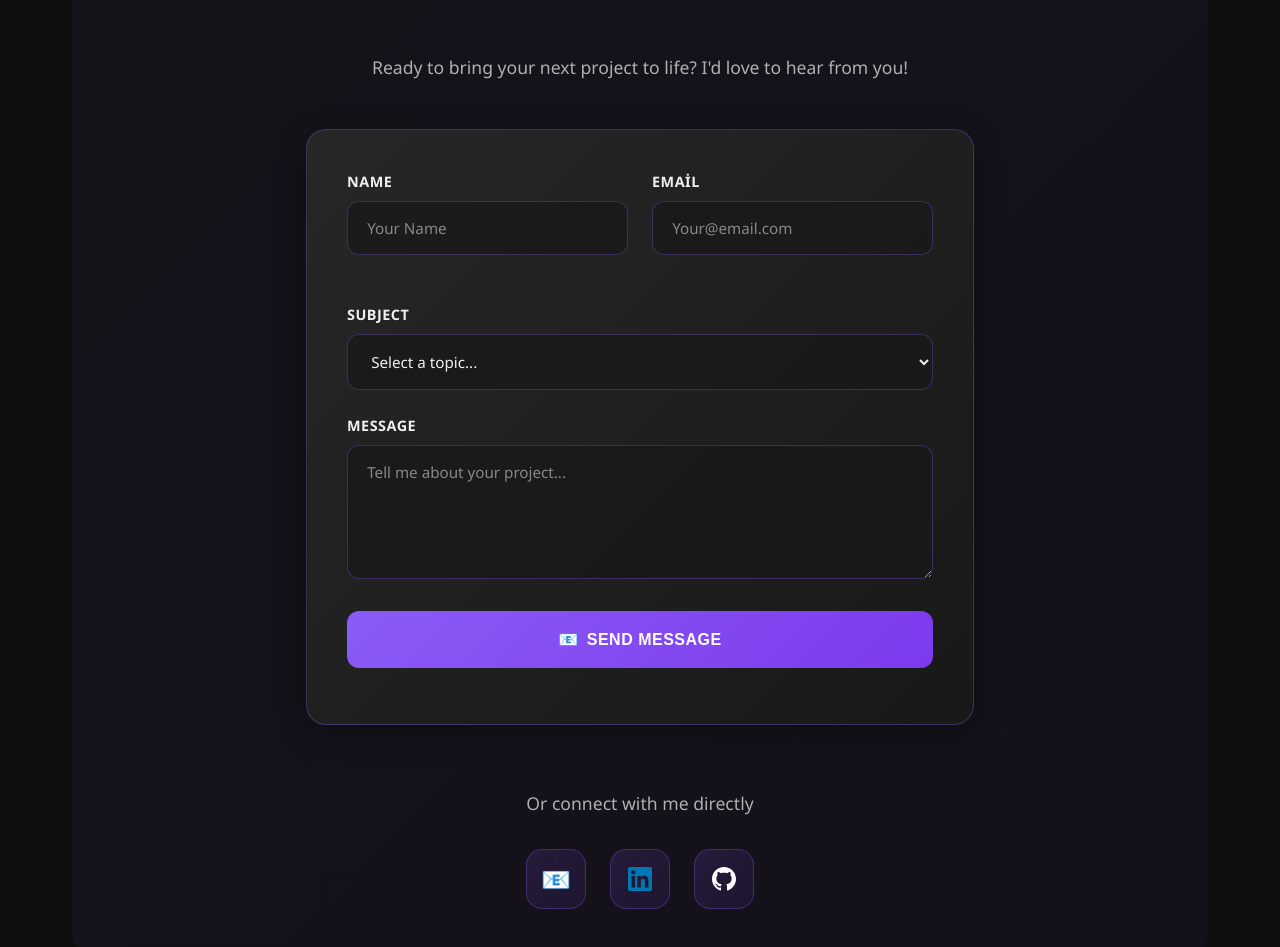
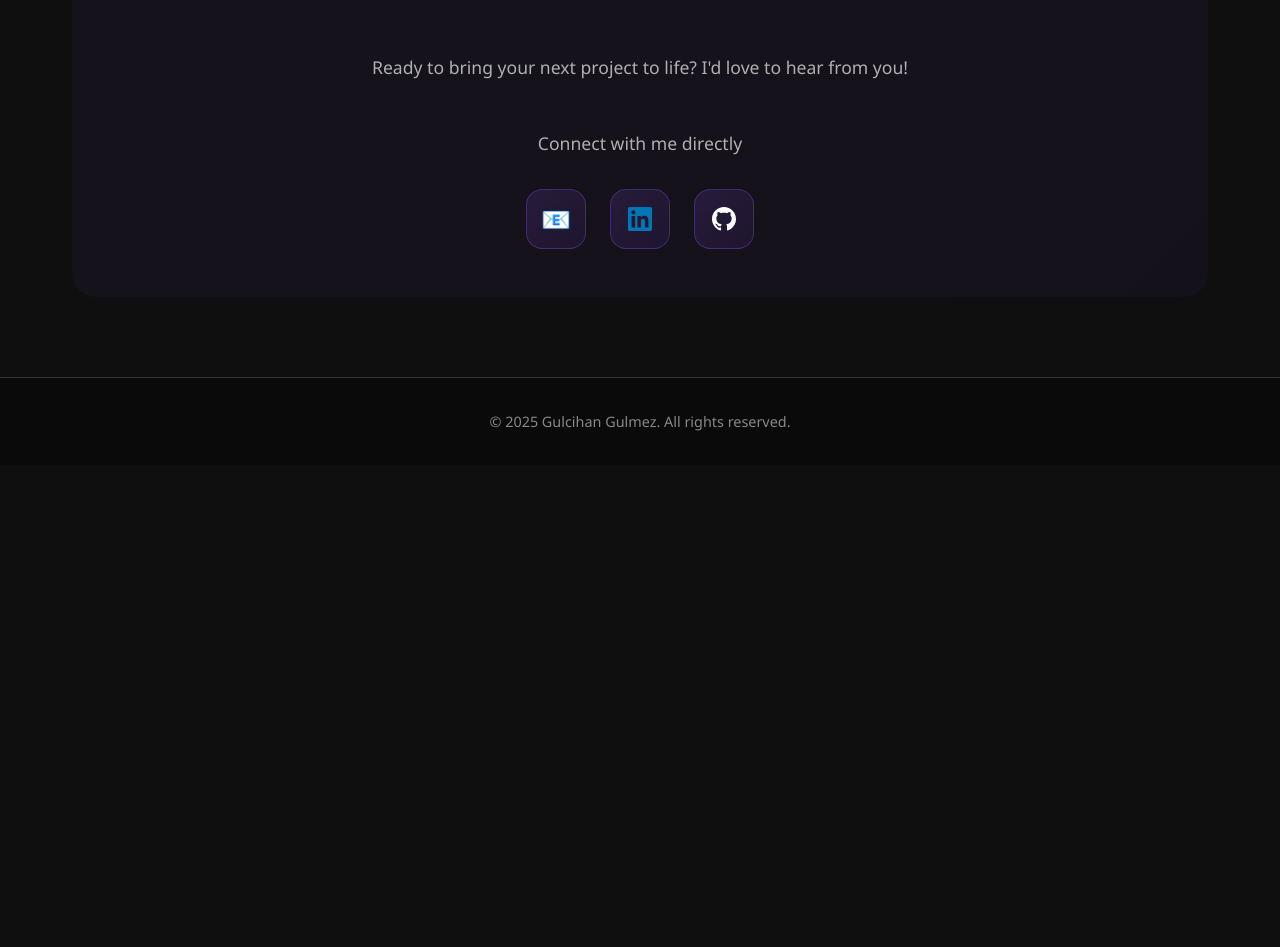
Before and after one commit to gulcihanglmz/gulcihangulmez-portfolio, a plain HTML site: page index.html in a window 1280 px wide. Shown: the part 3981-4928 px from the top of the page. After the commit the page ends 4446 px from the top, so only its background shows below. Drawn offline with nearby package versions, Linux system fonts and the light colour scheme.

Commit message:
updated emailjs

```diff
--- a/index.html
+++ b/index.html
@@ -8,8 +8,7 @@
     <meta http-equiv="Pragma" content="no-cache">
     <meta http-equiv="Expires" content="0">
 
-    <!-- EmailJS CDN -->
-    <script type="text/javascript" src="https://cdn.jsdelivr.net/npm/@emailjs/browser@4/dist/email.min.js"></script>
+
     <style>
         * {
             margin: 0; /* Tüm elementlerin margin'ini sıfırla */
@@ -1782,49 +1781,9 @@
                 <p class="contact-subtitle">Ready to bring your next project to life? I'd love to hear from you!</p>
             </div>
 
-            <!-- Contact Form -->
-            <div class="contact-form-container">
-                <form class="contact-form" id="contact-form">
-                    <div class="form-row">
-                        <div class="form-group">
-                            <label for="name">Name</label>
-                            <input type="text" id="name" name="from_name" placeholder="Your Name" required>
-                        </div>
-                        <div class="form-group">
-                            <label for="email">Email</label>
-                            <input type="email" id="email" name="from_email" placeholder="Your@email.com" required>
-                        </div>
-                    </div>
-
-                    <div class="form-group">
-                        <label for="subject">Subject</label>
-                        <select id="subject" name="subject" required>
-                            <option value="">Select a topic...</option>
-                            <option value="Computer Vision">Computer Vision</option>
-                            <option value="Data Engineering & Analytics">Data Engineering & Analytics</option>
-                            <option value="Machine Learning">Machine Learning</option>
-                            <option value="Collaboration">Collaboration</option>
-                            <option value="Other">Other</option>
-                        </select>
-                    </div>
-
-                    <div class="form-group">
-                        <label for="message">Message</label>
-                        <textarea id="message" name="message" placeholder="Tell me about your project..." rows="5" required></textarea>
-                    </div>
-
-                    <button type="submit" class="submit-btn" id="submit-btn">
-                        <span>📧</span> Send Message
-                    </button>
-
-                    <!-- Status Messages -->
-                    <div id="form-status" style="margin-top: 1rem; text-align: center; font-size: 0.9rem;"></div>
-                </form>
-            </div>
-
             <!-- Social Links -->
             <div class="contact-social">
-                <h3 class="social-title">Or connect with me directly</h3>
+                <h3 class="social-title">Connect with me directly</h3>
                 <div class="social-icons">
                     <a href="mailto:gulmezgulcihan44@gmail.com" class="social-icon" title="Email">
                         📧
@@ -1846,38 +1805,16 @@
         </section>
     </main>
 
+    <!-- Footer -->
+    <footer style="background: #0a0a0a; padding: 2rem 0; text-align: center; border-top: 1px solid #333; margin-top: 3rem;">
+        <div style="max-width: 1200px; margin: 0 auto; padding: 0 2rem;">
+            <p style="color: #888; font-size: 0.9rem; margin: 0;">
+                © 2025 Gulcihan Gulmez. All rights reserved.
+            </p>
+        </div>
+    </footer>
+
     <script>
-        // EmailJS Initialization
-        (function(){
-            emailjs.init("YOUR_PUBLIC_KEY"); // Buraya kendi public key'ini koyacaksın
-        })();
-
-        // Contact Form Handler
-        document.getElementById('contact-form').addEventListener('submit', function(event) {
-            event.preventDefault();
-
-            const submitBtn = document.getElementById('submit-btn');
-            const statusDiv = document.getElementById('form-status');
-
-            // Button loading state
-            submitBtn.innerHTML = '<span>⏳</span> Sending...';
-            submitBtn.disabled = true;
-
-            // Send email via EmailJS
-            emailjs.sendForm('YOUR_SERVICE_ID', 'YOUR_TEMPLATE_ID', this)
-                .then(function() {
-                    statusDiv.innerHTML = '<span style="color: #4CAF50;">✅ Message sent successfully!</span>';
-                    document.getElementById('contact-form').reset();
-                    submitBtn.innerHTML = '<span>📧</span> Send Message';
-                    submitBtn.disabled = false;
-                }, function(error) {
-                    statusDiv.innerHTML = '<span style="color: #f44336;">❌ Failed to send message. Please try again.</span>';
-                    submitBtn.innerHTML = '<span>📧</span> Send Message';
-                    submitBtn.disabled = false;
-                    console.log('FAILED...', error);
-                });
-        });
-
         // Smooth scroll navigasyonu
         document.querySelectorAll('a[href^="#"]').forEach(anchor => { // Tüm iç linkleri seç
             anchor.addEventListener('click', function (e) { // Click event ekle
```
